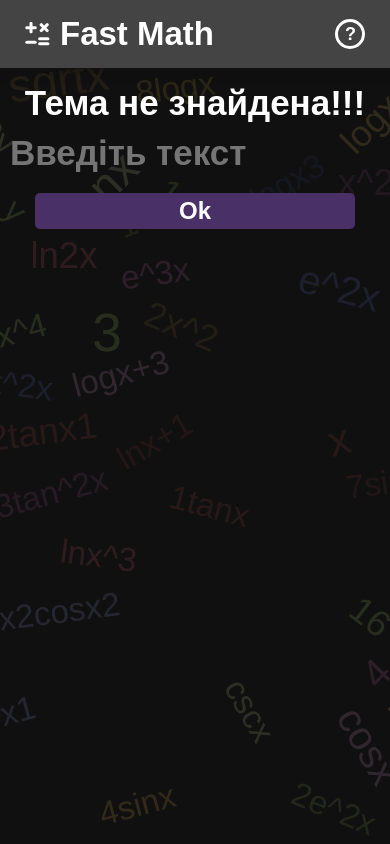
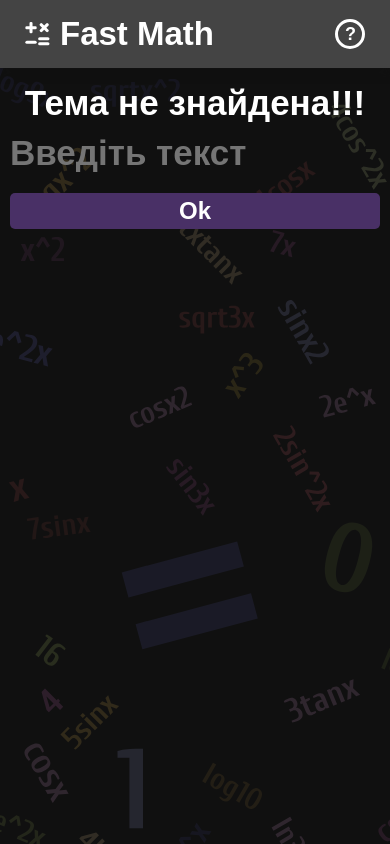
Before and after one commit to Gafum/fast-math, a React (Vite) app: page /fast-math/write-test/1 in a window 390 px wide. Built offline with nearby package versions, Linux system fonts and the light colour scheme; a web font is replaced by a local one.

Commit message:
fix background and some visual bugs

```diff
--- a/index.html
+++ b/index.html
@@ -31,13 +31,13 @@
       let vmax = 1000;
 
       if (window.innerHeight > window.innerWidth) {
-        vmax = window.innerHeight * 1.3
+        vmax = window.innerHeight
       } else {
-        vmax = window.innerWidth * 1.3
+        vmax = window.innerWidth
       }
 
       document.querySelector(".main-background")
-        .style = `--window-height: ${vmax.toString()}px;`;
+        .style = `--window-height: ${(vmax * 1.2).toString()}px;`;
     });
 
   </script>
--- a/src/UI/Header/Header.module.css
+++ b/src/UI/Header/Header.module.css
@@ -60,3 +60,11 @@
       padding: 15px;
    }
 }
+
+@media (max-width: 240px) {
+   .icon > span {
+      font-size: 20px;
+      text-wrap: nowrap;
+      white-space: nowrap;
+   }
+}
--- a/src/UI/Main-conteiner/MainConteiner.module.css
+++ b/src/UI/Main-conteiner/MainConteiner.module.css
@@ -21,6 +21,6 @@
 
 @media (max-width: 480px) {
    .mainConteiner {
-      padding: 15px 10px;
+      padding: 15px 10px 50px;
    }
 }
--- a/src/assets/styles/global.css
+++ b/src/assets/styles/global.css
@@ -128,16 +128,17 @@ body {
    background-color: #111;
    background-image: url("/wordcloud.svg");
    position: fixed;
-   top: 0;
-   left: 0;
+   top: 50%;
+   left: 50%;
+   transform: translate(-50%, -50%);
    pointer-events: none;
    width: 120%;
    height: 120%;
-   width: var(--window-height);
-   height: var(--window-height);
+   width: calc(var(--window-height) * 1.6);
+   height: calc(var(--window-height));
    z-index: -1;
    background-position-x: center;
-   background-position-y: -150px;
+   background-position-y: -5%;
    background-repeat: repeat;
    background-size: cover;
    opacity: 0.15;
--- a/src/screen/write-test/WriteTest.module.css
+++ b/src/screen/write-test/WriteTest.module.css
@@ -34,6 +34,5 @@
 
    .submitBtn {
       width: 100%;
-      max-width: 320px;
    }
 }
```
Also changed, not shown: public/wordcloud.svg.
